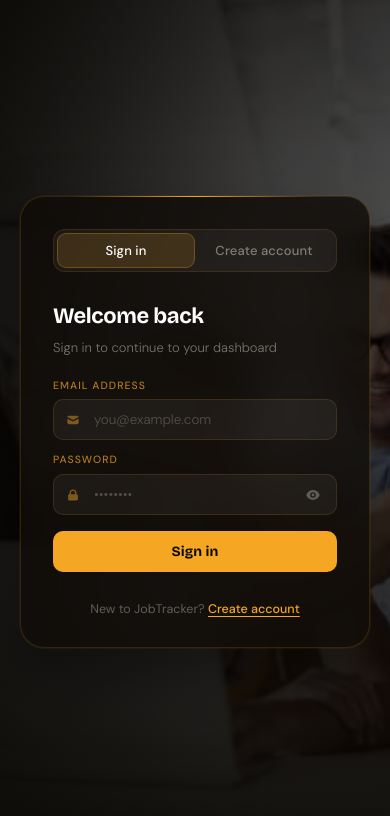
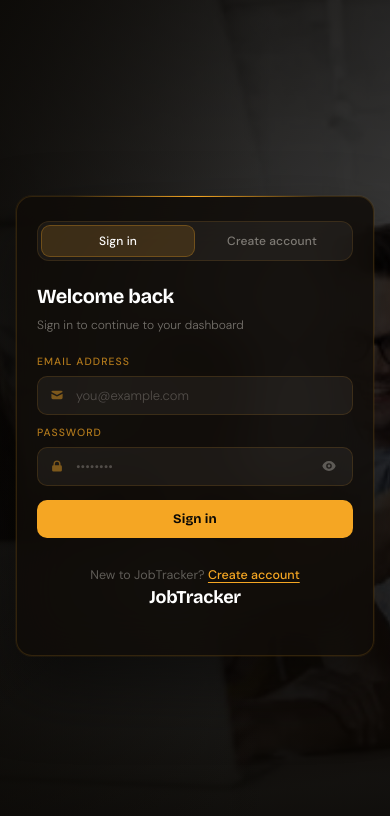
Before and after one commit to Bernardtouck/Job-application-tracker, a React (Vite) app in the folder client/: page /login in a window 390 px wide. Shown: the top 816 px of the page. Built offline with nearby package versions, Linux system fonts and the light colour scheme; no server answers.

Commit message:
style(responsive): full responsive AuthPage with 4 breakpoints

```diff
--- a/client/src/pages/AuthPage.css
+++ b/client/src/pages/AuthPage.css
@@ -1,6 +1,6 @@
 /* ═══════════════════════════════════════════════════════════
    AuthPage.css — Immersive fullscreen photo design
-   Photo background + dark overlay + centered form
+   Photo background + dark overlay + glass form
    Fonts: Bricolage Grotesque + DM Sans + amber theme
    ═══════════════════════════════════════════════════════════ */
 
@@ -18,7 +18,7 @@
   --ease-out:    cubic-bezier(0.16, 1, 0.3, 1);
 }
 
-/* ─── Shell — fullscreen photo background ────────────── */
+/* ─── Shell ──────────────────────────────────────────── */
 .auth-shell {
   position: relative;
   min-height: 100vh;
@@ -29,7 +29,7 @@
   overflow: hidden;
 }
 
-/* Photo layer */
+/* Photo background */
 .auth-bg {
   position: fixed;
   inset: 0;
@@ -44,7 +44,6 @@
   filter: brightness(0.35) saturate(0.7);
 }
 
-/* Gradient overlays */
 .auth-bg::after {
   content: '';
   position: absolute;
@@ -55,7 +54,7 @@
     linear-gradient(to top, rgba(10,8,5,0.9) 0%, transparent 50%);
 }
 
-/* ─── Left — giant branding ──────────────────────────── */
+/* ─── Left panel ─────────────────────────────────────── */
 .auth-left {
   flex: 1;
   position: relative;
@@ -64,6 +63,7 @@
   flex-direction: column;
   justify-content: space-between;
   padding: 2.5rem 3rem 3rem;
+  min-width: 0;
 }
 
 /* Back button */
@@ -93,7 +93,6 @@
   display: flex;
   align-items: center;
   gap: 12px;
-  margin-bottom: 0;
 }
 
 .auth-logo-icon { width: 42px; height: 42px; }
@@ -108,7 +107,7 @@
 
 .auth-logo-text span { color: var(--amber); }
 
-/* Giant headline */
+/* Headline */
 .auth-headline-wrap {
   flex: 1;
   display: flex;
@@ -119,7 +118,7 @@
 
 .auth-big-title {
   font-family: var(--font-display);
-  font-size: clamp(52px, 7vw, 96px);
+  font-size: clamp(48px, 6vw, 96px);
   font-weight: 800;
   line-height: 0.95;
   letter-spacing: -3px;
@@ -127,10 +126,7 @@
   margin: 0 0 1.5rem;
 }
 
-.auth-big-title span {
-  color: var(--amber);
-  font-style: italic;
-}
+.auth-big-title span { color: var(--amber); font-style: italic; }
 
 .auth-big-sub {
   font-size: 15px;
@@ -140,19 +136,16 @@
   max-width: 400px;
 }
 
-/* Bottom stats */
+/* Stats */
 .auth-stats {
   display: flex;
   gap: 2rem;
   padding-top: 1.5rem;
   border-top: 1px solid rgba(245,166,35,0.15);
+  flex-wrap: wrap;
 }
 
-.auth-stat-item {
-  display: flex;
-  flex-direction: column;
-  gap: 4px;
-}
+.auth-stat-item { display: flex; flex-direction: column; gap: 4px; }
 
 .auth-stat-val {
   font-family: var(--font-display);
@@ -169,7 +162,7 @@
   text-transform: uppercase;
 }
 
-/* ─── Right — glass form panel ───────────────────────── */
+/* ─── Right panel ────────────────────────────────────── */
 .auth-right {
   width: 440px;
   flex-shrink: 0;
@@ -190,10 +183,9 @@
   border: 1px solid rgba(245,166,35,0.15);
   border-radius: 24px;
   padding: 2rem 2rem 1.75rem;
-  box-shadow:
-    0 0 0 1px rgba(245,166,35,0.06),
-    0 32px 64px rgba(0,0,0,0.5);
+  box-shadow: 0 0 0 1px rgba(245,166,35,0.06), 0 32px 64px rgba(0,0,0,0.5);
   animation: glassIn 0.5s var(--ease-out) both;
+  position: relative;
 }
 
 @keyframes glassIn {
@@ -201,13 +193,10 @@
   to   { opacity: 1; transform: translateY(0) scale(1); }
 }
 
-/* Amber top glow line */
 .auth-glass::before {
   content: '';
   position: absolute;
-  top: -1px;
-  left: 15%;
-  right: 15%;
+  top: -1px; left: 15%; right: 15%;
   height: 1px;
   background: linear-gradient(90deg, transparent, var(--amber), transparent);
   border-radius: 1px;
@@ -246,8 +235,7 @@
 
 .auth-tab-indicator {
   position: absolute;
-  top: 3px;
-  left: 3px;
+  top: 3px; left: 3px;
   width: calc(50% - 3px);
   height: calc(100% - 6px);
   background: rgba(245,166,35,0.15);
@@ -257,12 +245,8 @@
   pointer-events: none;
 }
 
-/* ─── Form header ────────────────────────────────────── */
-.auth-form-wrap {
-  display: flex;
-  flex-direction: column;
-}
-
+/* ─── Form ───────────────────────────────────────────── */
+.auth-form-wrap { display: flex; flex-direction: column; }
 .auth-form-wrap--in  { animation: formIn 0.25s var(--ease-out) both; }
 .auth-form-wrap--out { animation: formOut 0.2s ease both; }
 
@@ -311,22 +295,10 @@
 .auth-error svg { width: 14px; height: 14px; flex-shrink: 0; }
 
 /* ─── Fields ─────────────────────────────────────────── */
-.auth-form {
-  display: flex;
-  flex-direction: column;
-  gap: 12px;
-  margin-bottom: 1rem;
-}
+.auth-form { display: flex; flex-direction: column; gap: 12px; margin-bottom: 1rem; }
+.auth-field { display: flex; flex-direction: column; gap: 6px; }
 
-.auth-field {
-  display: flex;
-  flex-direction: column;
-  gap: 6px;
-}
-
-.auth-field--appear {
-  animation: fieldAppear 0.3s var(--ease-out) both;
-}
+.auth-field--appear { animation: fieldAppear 0.3s var(--ease-out) both; }
 
 @keyframes fieldAppear {
   from { opacity: 0; transform: translateY(6px); }
@@ -342,17 +314,12 @@
 }
 
 /* ─── Input ──────────────────────────────────────────── */
-.auth-input-wrap {
-  position: relative;
-  display: flex;
-  align-items: center;
-}
+.auth-input-wrap { position: relative; display: flex; align-items: center; }
 
 .auth-input-icon {
   position: absolute;
   left: 13px;
-  width: 14px;
-  height: 14px;
+  width: 14px; height: 14px;
   color: rgba(245,166,35,0.45);
   pointer-events: none;
   flex-shrink: 0;
@@ -371,24 +338,15 @@
   transition: border-color 0.15s, background 0.15s;
 }
 
-.auth-input-wrap input::placeholder {
-  color: rgba(242,237,228,0.25);
-  font-weight: 300;
-}
-
-.auth-input-wrap input:focus {
-  border-color: rgba(245,166,35,0.45);
-  background: rgba(245,166,35,0.05);
-}
-
+.auth-input-wrap input::placeholder { color: rgba(242,237,228,0.25); font-weight: 300; }
+.auth-input-wrap input:focus { border-color: rgba(245,166,35,0.45); background: rgba(245,166,35,0.05); }
 .auth-input-wrap input:disabled { opacity: 0.4; cursor: not-allowed; }
 
 /* ─── Eye toggle ─────────────────────────────────────── */
 .auth-eye {
   position: absolute;
   right: 10px;
-  width: 28px;
-  height: 28px;
+  width: 28px; height: 28px;
   border-radius: 7px;
   border: none;
   background: transparent;
@@ -424,20 +382,14 @@
   letter-spacing: 0.01em;
 }
 
-.auth-submit:hover:not(:disabled) {
-  opacity: 0.9;
-  transform: translateY(-1px);
-  box-shadow: 0 8px 24px rgba(245,166,35,0.3);
-}
-
+.auth-submit:hover:not(:disabled) { opacity: 0.9; transform: translateY(-1px); box-shadow: 0 8px 24px rgba(245,166,35,0.3); }
 .auth-submit:active:not(:disabled) { transform: scale(0.98); }
 .auth-submit:disabled { opacity: 0.4; cursor: not-allowed; }
 
 /* ─── Spinner ────────────────────────────────────────── */
 .auth-spinner {
   display: inline-block;
-  width: 13px;
-  height: 13px;
+  width: 13px; height: 13px;
   border: 2px solid rgba(10,8,5,0.25);
   border-top-color: #0a0805;
   border-radius: 50%;
@@ -475,9 +427,84 @@
 
 @keyframes spin { to { transform: rotate(360deg); } }
 
-/* ─── Responsive ─────────────────────────────────────── */
-@media (max-width: 900px) {
+/* ═══════════════════════════════════════════════════════════
+   RESPONSIVE
+   ═══════════════════════════════════════════════════════════ */
+
+/* ── 1280px ── */
+@media (max-width: 1280px) {
+  .auth-left { padding: 2rem 2.5rem 2.5rem; }
+  .auth-right { width: 420px; }
+}
+
+/* ── 1024px — tablet landscape ── */
+@media (max-width: 1024px) {
+  .auth-big-title { font-size: clamp(40px, 5vw, 72px); letter-spacing: -2px; }
+  .auth-left { padding: 2rem; }
+  .auth-right { width: 400px; padding: 1.5rem; }
+}
+
+/* ── 768px — tablet portrait: left panel hidden, form centered ── */
+@media (max-width: 768px) {
   .auth-left { display: none; }
-  .auth-right { width: 100%; padding: 2rem 1.25rem; }
-  .auth-shell { background: #0a0805; }
+
+  .auth-right {
+    width: 100%;
+    padding: 2rem 1.5rem;
+    align-items: flex-start;
+    padding-top: 3rem;
+  }
+
+  /* Show back button above the glass card */
+  .auth-right::before {
+    content: '';
+  }
+
+  /* Slightly more opaque background on mobile since left panel is gone */
+  .auth-bg img { filter: brightness(0.25) saturate(0.6); }
+
+  .auth-glass {
+    border-radius: 20px;
+    padding: 1.75rem 1.5rem;
+  }
+
+  /* Show a mini logo inside the form on mobile */
+  .auth-glass::after {
+    content: 'JobTracker';
+    display: block;
+    font-family: var(--font-display);
+    font-size: 18px;
+    font-weight: 700;
+    color: #fff;
+    text-align: center;
+    margin-bottom: 1.25rem;
+    letter-spacing: -0.3px;
+  }
 }
+
+/* ── 480px — mobile ── */
+@media (max-width: 480px) {
+  .auth-right {
+    padding: 1.5rem 1rem;
+    padding-top: 2rem;
+    align-items: center;
+  }
+
+  .auth-glass {
+    padding: 1.5rem 1.25rem;
+    border-radius: 16px;
+    max-width: 100%;
+  }
+
+  .auth-heading { font-size: 20px; }
+  .auth-subheading { font-size: 12px; }
+
+  .auth-tab { font-size: 12px; padding: 8px 6px; }
+
+  .auth-input-wrap input { font-size: 13px; padding: 10px 38px; }
+
+  .auth-submit { padding: 11px; font-size: 13px; }
+
+  .auth-tabs { margin-bottom: 1.25rem; }
+  .auth-form { gap: 10px; }
+}
```
